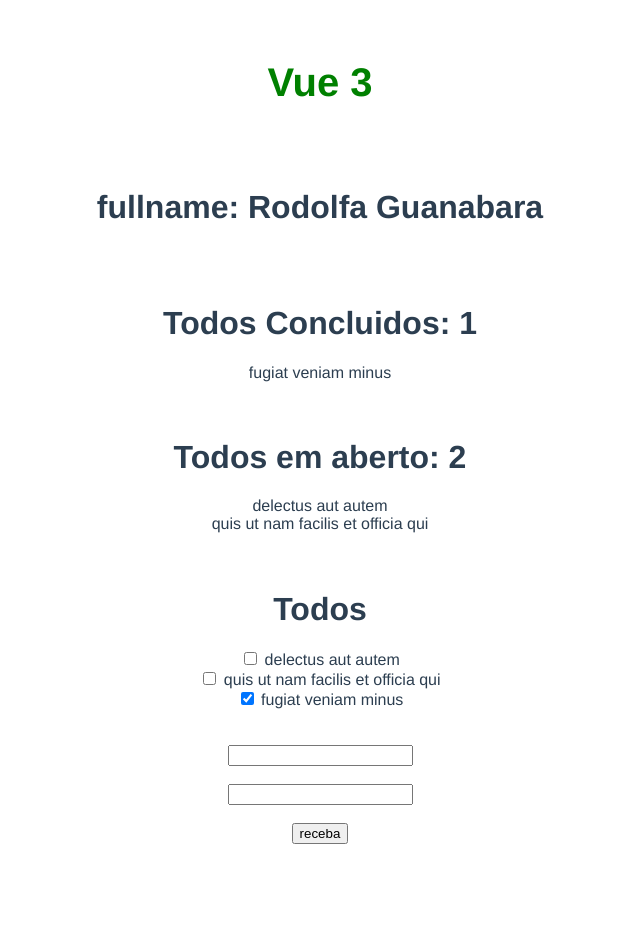
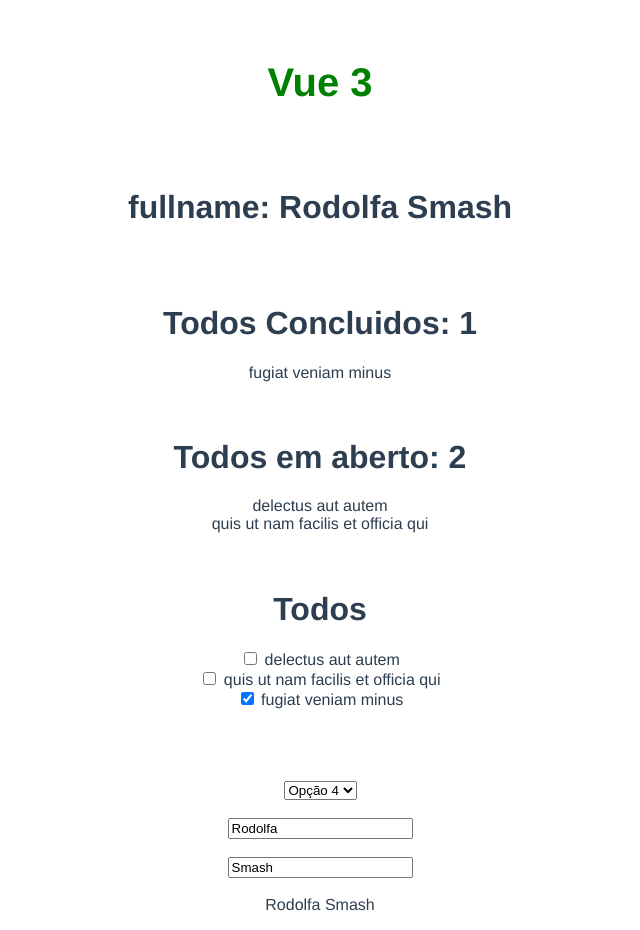
Before and after one commit to matheusfelix34/Vue_study, a Vue app in the folder app/: page / in a window 1280 px wide. Shown: the top 930 px of the page, without its empty margins (320-960 px from the left). Before the commit the page ends 904 px from the top, so only its background shows below. Built offline with nearby package versions, Linux system fonts and the light colour scheme.

Commit message:
Observadores (watch)

```diff
--- a/app/src/App.vue
+++ b/app/src/App.vue
@@ -45,10 +45,24 @@
 
              <br><br>
              <form action="https://www.google.com/" @submit="onSubmit">
-              <input  id="nome" value="">
+
               <br><br>
-              <input id="apelido" value="">
+              <select v-model="pageCount">
+                <option value="1">Opção 1</option>
+                <option value="2">Opção 2</option>
+                <option value="3">Opção 3</option>
+                <option value="4">Opção 4</option>
+              </select>
               <br><br>
+
+                <input type="text" v-model="objeto.first_name" placeholder="Digite seu nome">
+                <br><br>
+                <input type="text" v-model="objeto.last_name" placeholder="Digite seu sobrenome">
+                <br><br>
+
+                {{ objeto.first_name }} {{ objeto.last_name }}
+
+            <br><br>
                 <button type="submit">receba</button>
              </form>
   </div>
@@ -60,16 +74,20 @@
 
 <script setup>
 
-import { computed, ref } from 'vue';
+import { computed, ref, watch } from 'vue';
 // import HelloWorld from './components/HelloWorld.vue';
 // import TheHeader from './components/TheHeader.vue';
 
 // let showHeader=false;
 let first_name ="Rodolfa";
-let last_name ="Guanabara";
+let last_name ="Smash";
+let name= ref("Thanos Guanabara");
+let pageCount = ref(4);
 
-
-
+let objeto = ref({
+  first_name: "Rodolfa",
+  last_name: "Smash"
+});
 
 let isHome = true;
 let todos=
@@ -101,6 +119,38 @@
 
 );
 
+
+const fullname  =computed(() => {
+  return `${first_name} ${last_name}`;
+});
+
+const todoCompleted  =computed(() => {
+  return todos.value.filter((todo) => todo.completed);
+});
+
+const todoUnCompleted  =computed(() => {
+  return todos.value.filter((todo) => !todo.completed);
+});
+
+watch(name, (value) => {
+  if(value.length < 3){
+    console.log('O nome deve ter mais de 3 caracteres')
+    return;
+  }
+  saveName();
+});
+
+watch(pageCount,() => {
+  ajaxChangePage();
+});
+
+watch(objeto, () => {
+  console.log('Objeto alterado');
+},
+{
+  deep: true
+});
+
 function receba($evt){
   alert($evt);
 }
@@ -116,17 +166,16 @@
 
 }
 
-const fullname  =computed(() => {
-  return `${first_name} ${last_name}`;
-});
+function saveName(){
+  console.log('Ajax para salvar o nome')
+  console.log(name.value)
+}
 
-const todoCompleted  =computed(() => {
-  return todos.value.filter((todo) => todo.completed);
-});
+function ajaxChangePage(){
+  console.log('Paginação alterada para: ' + pageCount.value);
 
-const todoUnCompleted  =computed(() => {
-  return todos.value.filter((todo) => !todo.completed);
-});
+}
+
 
 </script>
 
```
